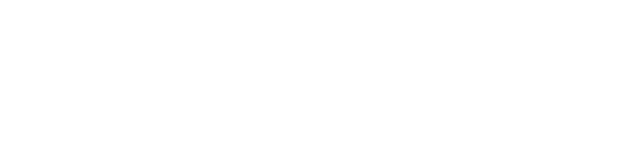
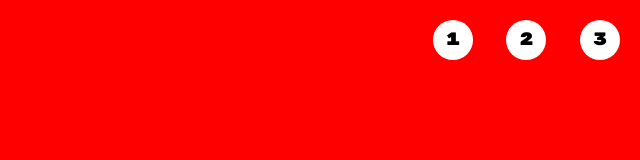
Before and after one commit to C-Bertotti/htmlcss-shoes, a plain HTML site: page index.html in a window 1280 px wide. Shown: the whole page, without its empty margins (640-1280 px from the left). Drawn offline with Linux system fonts and the light colour scheme.

Commit message:
Header / Nav

```diff
--- a/css/style.css
+++ b/css/style.css
@@ -3,3 +3,49 @@
   padding: 0;
   box-sizing: border-box;
 }
+
+body {
+  font-family: 'Rubik Mono One', sans-serif;
+}
+
+/* header */
+nav {
+  position: fixed;
+  right: 10px;
+}
+
+nav li {
+  display: inline-block;
+  list-style: none;
+  font-size: 18px;
+}
+
+nav a {
+  display: inline-block;
+  background-color: white;
+  width: 40px;
+  height: 40px;
+  border-radius: 100%;
+  text-decoration: none;
+  color: black;
+  text-align: center;
+  line-height: 40px;
+  margin: 20px 10px;
+}
+/* /header */
+
+/* sections */
+.section-1 {
+  height: 100vh;
+  background-color: red;
+}
+
+
+
+/*
+.centered {
+  position: absolute;
+  top: 50%;
+  left: 50%;
+  transform: translate(-50% -50%);
+} */
--- a/index.html
+++ b/index.html
@@ -3,18 +3,26 @@
   <head>
     <meta charset="utf-8">
     <title>htmlcss-shoes</title>
+    <link rel="preconnect" href="https://fonts.gstatic.com">
+    <link href="https://fonts.googleapis.com/css2?family=Rubik+Mono+One&display=swap" rel="stylesheet">
     <link rel="stylesheet" href="css/style.css">
   </head>
   <body>
     <!-- menu -->
     <header>
       <nav>
+        <ul>
+          <li><a href="#first-section">1</a></li>
+          <li><a href="#second-section">2</a></li>
+          <li><a href="#third-section">3</a></li>
+        </ul>
 
       </nav>
     </header>
     <!-- /menu -->
 
-    <section>
+    <section class="section-1">
+
 
     </section>
 
```
Also changed, not shown: ._index.html (added).
